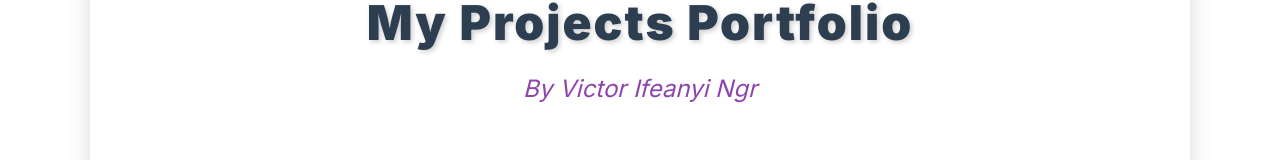
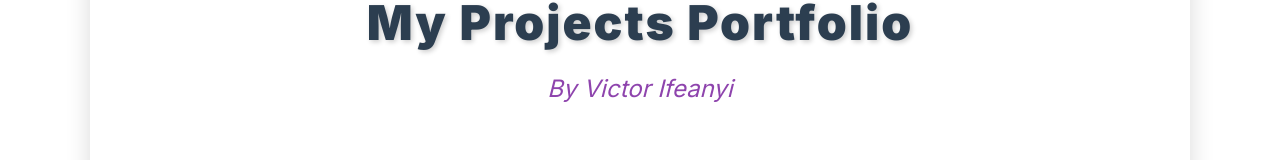
Before and after one commit to xllar/my-portfolio, a Next.js app: page / in a window 1280 px wide. Shown: the part 127-287 px from the top of the page. Built offline with nearby package versions, Linux system fonts and the light colour scheme.

Commit message:
Update page.tsx

```diff
--- a/src/component/main/page.tsx
+++ b/src/component/main/page.tsx
@@ -40,7 +40,7 @@ export default function ProjectsPage() {
     <div className={styles.container}>
       <header className={styles.header}>
         <h1 className={styles.headerTitle}>My Projects Portfolio</h1>
-        <p className={styles.headerSubtitle}>By Victor Ifeanyi Ngr</p>
+        <p className={styles.headerSubtitle}>By Victor Ifeanyi </p>
       </header>
 
       <p className={styles.intro}>
```
